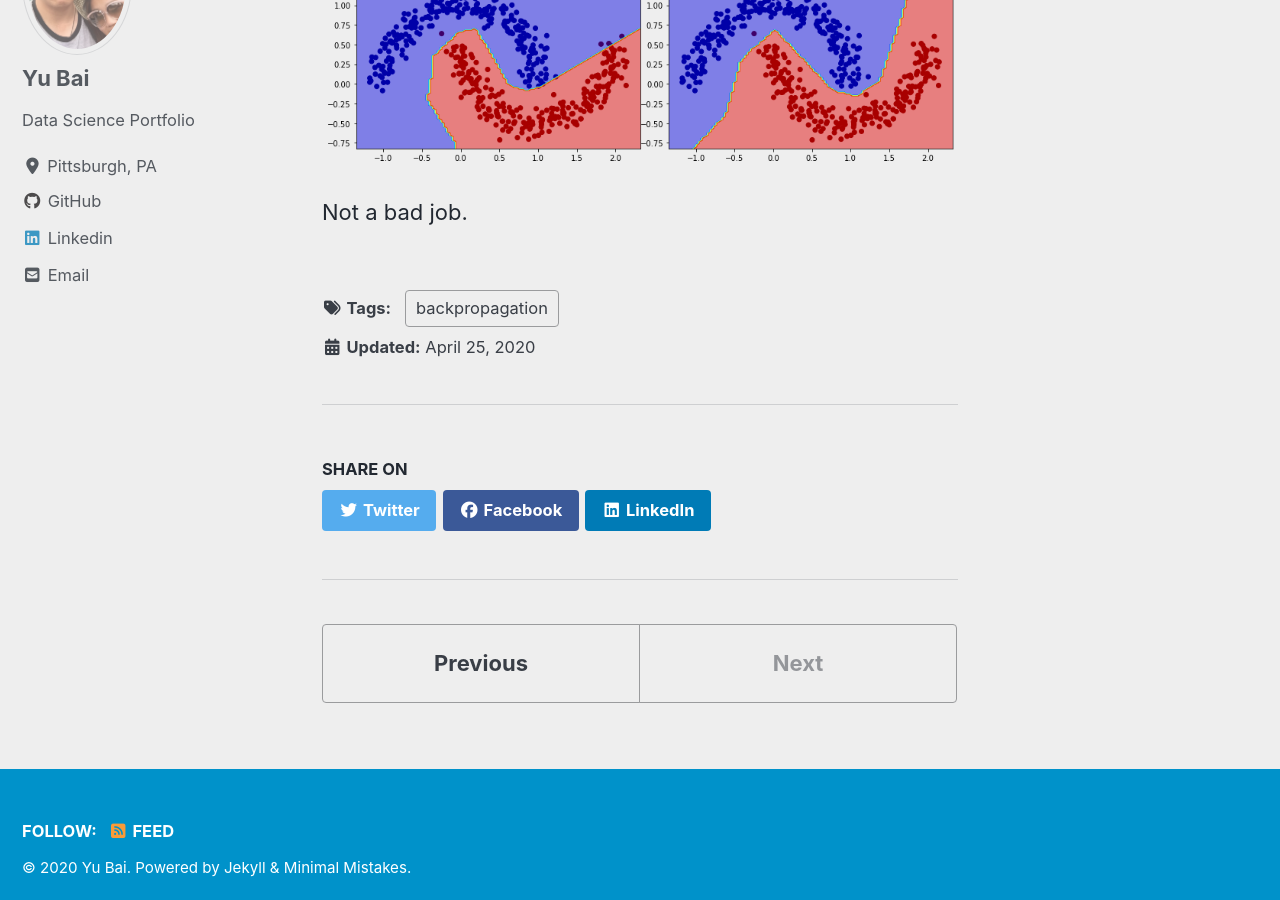
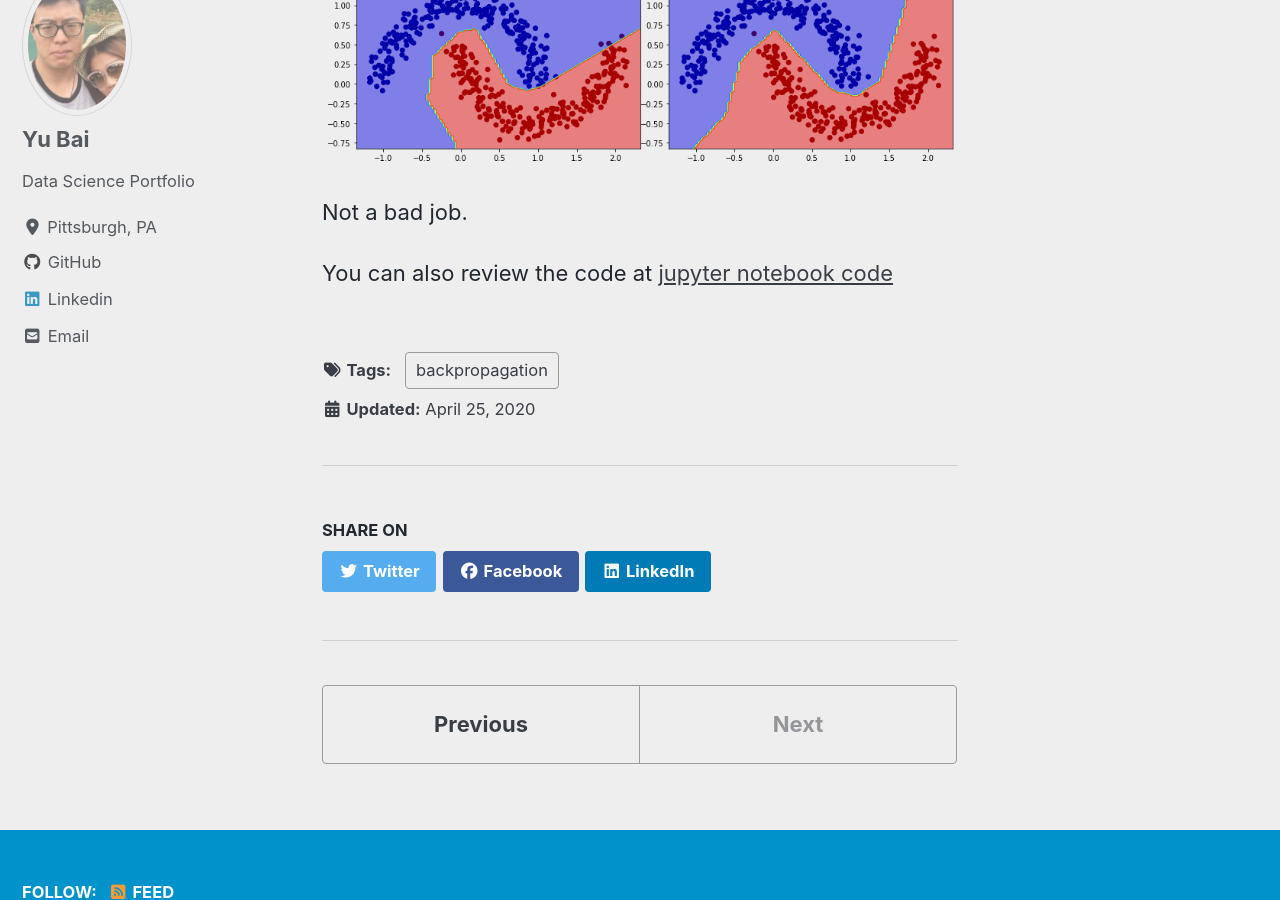
Before and after one commit to watermantle/data_science, a Jekyll site: the page built from _posts/2020-04-25-backpropagation_2.md, in a window 1280 px wide and 900 px high, scrolled down 7196 px. Built offline with Jekyll 4.4.1, drawn with Linux system fonts in a browser that asks for light colours; cached includes are drawn as plain includes; nearby versions of some CDN libraries; a script that is not in the unit is left out.

Commit message:
Update 2020-04-25-backpropagation_2.md

```diff
--- a/_posts/2020-04-25-backpropagation_2.md
+++ b/_posts/2020-04-25-backpropagation_2.md
@@ -193,3 +193,6 @@ Visualization the result by drawing decision boundary. In comparison, we also pl
  ![data](/data_science/images/backpropagation/comparison.png)
 
  Not a bad job.
+
+ You can also review the code at
+ [jupyter notebook code](https://github.com/watermantle/data_science/tree/master/_posts_code/backpropagation)
```
